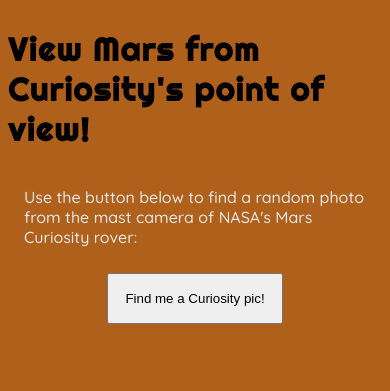
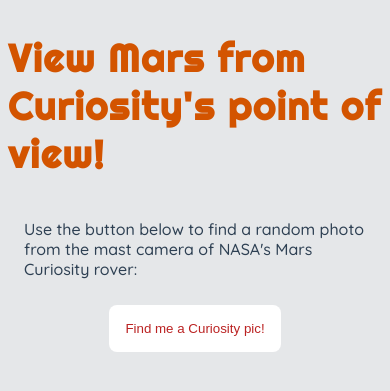
Before and after one commit to elliotvhill/Rove_Curious_NASA_API, a plain HTML site: page index.html in a window 390 px wide. Drawn offline with nearby package versions, Linux system fonts and the light colour scheme.

Commit message:
changes to CSS, began building out a more responsive layout

```diff
--- a/script.js
+++ b/script.js
@@ -23,6 +23,7 @@ button.addEventListener('click', async () => {
         let response = await axios.get(`https://images-api.nasa.gov/search?q=curiosity-mars-mastcam&media_type=image`)
         let mastCamArray = response.data.collection.items[randomNum]
         let mastCamTitle = mastCamArray.data[0].title
+        console.log(mastCamTitle)
         roverPicTitle.innerHTML = `<h3>${mastCamTitle}</h3>`
         let mastCamPic = mastCamArray.links[0].href
         marsRoverPic.innerHTML = `<img src="${mastCamPic}" />`
--- a/style.css
+++ b/style.css
@@ -6,11 +6,17 @@
 
 body {
     font-family: 'Quicksand', sans-serif;
-    background-color: rgb(175, 96, 26);
+    background-color: rgb(229, 231, 233);
 }
 
 .main-content {
     margin: 0 1rem;
+    color: rgb(46, 64, 83);
+    max-width: 50rem;
+}
+
+p {
+    font-size: 16px;
 }
 
 img {
@@ -23,12 +29,22 @@ header {
     margin: 0 auto;
     font-family: 'Righteous', cursive;
     letter-spacing: .1rem;
+    color: rgb(211, 84, 0);
+    font-size: 1.2rem;
 }
 
 button {
     display: block;
     margin: 10px auto 20px auto;
     padding: 1rem;
+    border: none;
+    border-radius: .5rem;
+    color: rgb(187, 35, 35);
+    background-color: rgb(255, 255, 255);
+}
+
+button:hover {
+    box-shadow: 0 0 1rem rgb(46, 64, 83);
 }
 
 div {
@@ -39,16 +55,15 @@ div {
 }
 
 #intro {
-    color: rgb(229, 231, 233);
+
     font-weight: 500;
 }
 #description {
-    color: rgb(229, 231, 233);
+    color: rgb(46, 64, 83);
     font-weight: 400;
 }
 
 #pic-title {
-    color: rgb(41, 182, 246);
     font-weight: 600;
     padding: .5rem;
 }
```
Also changed, not shown: mars-curiosity.jpeg (added), 1 other file.
